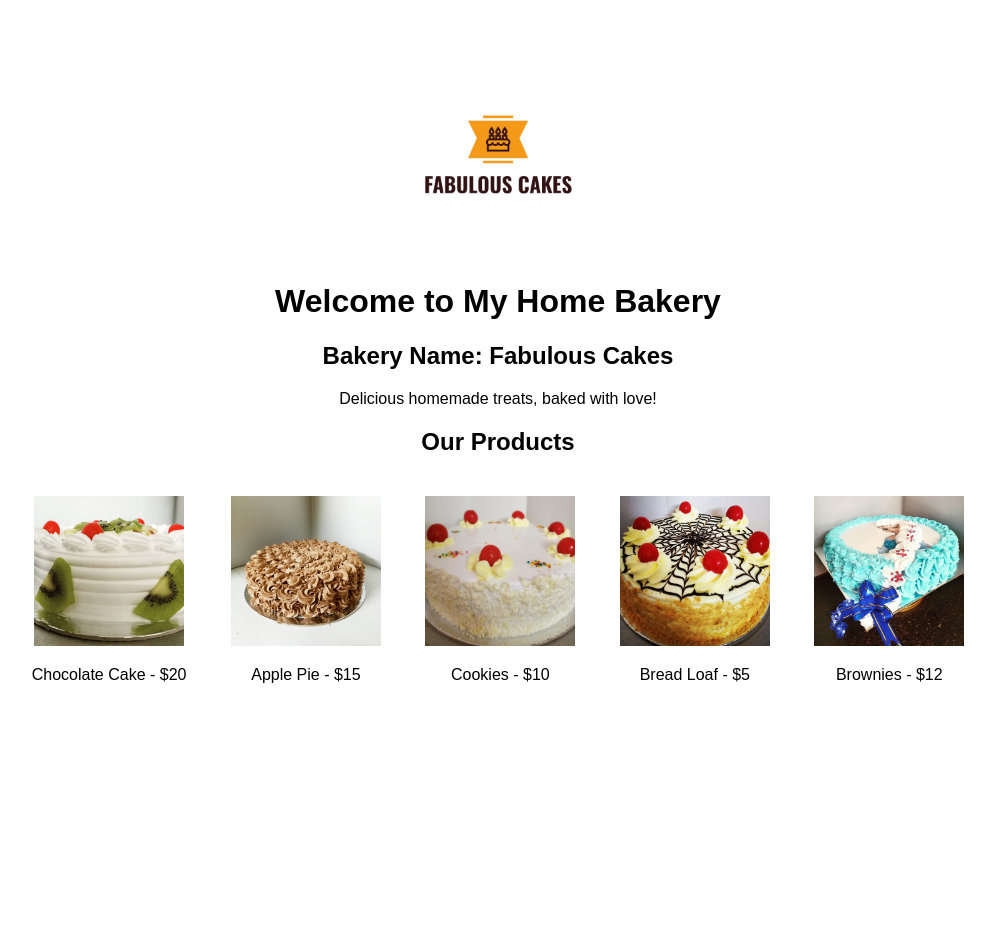
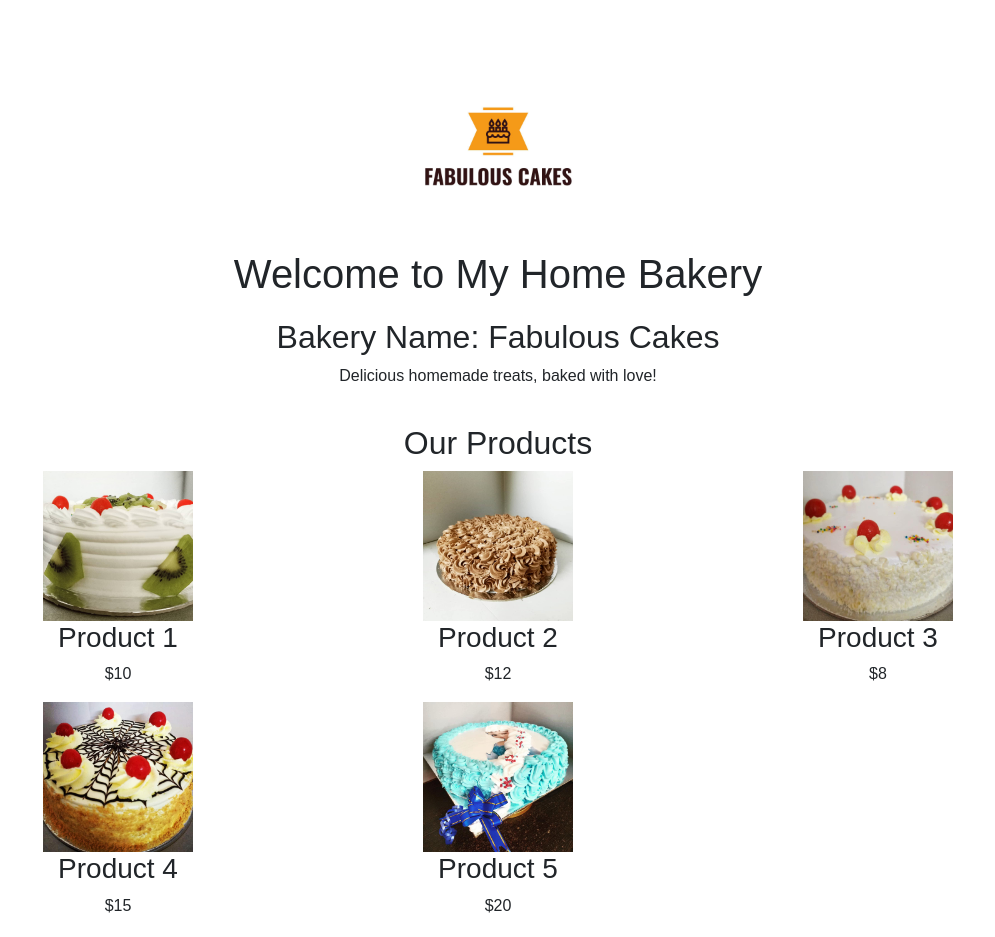
Before and after one commit to kamalkkn/bakery-website, a website: page public/index.html in a window 1280 px wide. Shown: the whole page, without its empty margins (142-1137 px from the left). Before the commit the page ends 800 px from the top, so only its background shows below. Drawn offline with nearby package versions, Linux system fonts and the light colour scheme.

Commit message:
enhanced layout with bootstrap for better responsiveness

```diff
--- a/public/index.html
+++ b/public/index.html
@@ -3,7 +3,9 @@
 <head>
     <meta charset="UTF-8">
     <meta name="viewport" content="width=device-width, initial-scale=1.0">
-    <title>Fabulous Cakes</title>
+    <title>Home Bakery</title>
+    <!-- Bootstrap CSS -->
+    <link href="https://stackpath.bootstrapcdn.com/bootstrap/4.5.2/css/bootstrap.min.css" rel="stylesheet">
     <style>
         body {
             font-family: Arial, sans-serif;
@@ -17,18 +19,6 @@
         h2 {
             margin-top: 20px;
         }
-        ul {
-            list-style-type: none;
-            padding: 0;
-        }
-        li {
-            margin: 10px 0;
-        }
-        .product {
-            display: inline-block;
-            margin: 20px;
-            text-align: center;
-        }
         .product img {
             max-width: 150px;
             height: auto;
@@ -36,33 +26,60 @@
     </style>
 </head>
 <body>
-    <img src="images/logo.png.jpeg" alt="Bakery Logo" style="max-width: 200px; height: auto;">
-    <h1>Welcome to My Home Bakery</h1>
-    <h2>Bakery Name: Fabulous Cakes</h2>
-    <p>Delicious homemade treats, baked with love!</p>
+    <div class="container">
+        <!-- Logo Section -->
+        <div class="row">
+            <div class="col-md-12">
+                <img src="images/logo.png.jpeg" alt="Bakery Logo" class="img-fluid" style="max-width: 200px; height: auto;">
+                <h1>Welcome to My Home Bakery</h1>
+                <h2>Bakery Name: Fabulous Cakes</h2>
+                <p>Delicious homemade treats, baked with love!</p>
+            </div>
+        </div>
 
-    <h2>Our Products</h2>
-    <div class="product-list">
-        <div class="product">
-            <img src="images/product1.png.jpg" alt="Chocolate Cake">
-            <p>Chocolate Cake - $20</p>
+        <!-- Product Section -->
+        <h2>Our Products</h2>
+        <div class="row">
+            <!-- Product 1 -->
+            <div class="col-md-4 product">
+                <img src="images/product1.png.jpg" alt="Product 1" class="img-fluid">
+                <h3>Product 1</h3>
+                <p>$10</p>
+            </div>
+            <!-- Product 2 -->
+            <div class="col-md-4 product">
+                <img src="images/product2.png.jpg" alt="Product 2" class="img-fluid">
+                <h3>Product 2</h3>
+                <p>$12</p>
+            </div>
+            <!-- Product 3 -->
+            <div class="col-md-4 product">
+                <img src="images/product3.png.jpg" alt="Product 3" class="img-fluid">
+                <h3>Product 3</h3>
+                <p>$8</p>
+            </div>
         </div>
-        <div class="product">
-            <img src="images/product2.png.jpg" alt="Apple Pie">
-            <p>Apple Pie - $15</p>
-        </div>
-        <div class="product">
-            <img src="images/product3.png.jpg" alt="Cookies">
-            <p>Cookies - $10</p>
-        </div>
-        <div class="product">
-            <img src="images/product4.png.jpg" alt="Bread Loaf">
-            <p>Bread Loaf - $5</p>
-        </div>
-        <div class="product">
-            <img src="images/product5.png.jpg" alt="Brownies">
-            <p>Brownies - $12</p>
+
+        <!-- Additional Products Section (if any) -->
+        <div class="row">
+            <!-- Product 4 -->
+            <div class="col-md-4 product">
+                <img src="images/product4.png.jpg" alt="Product 4" class="img-fluid">
+                <h3>Product 4</h3>
+                <p>$15</p>
+            </div>
+            <!-- Product 5 -->
+            <div class="col-md-4 product">
+                <img src="images/product5.png.jpg" alt="Product 5" class="img-fluid">
+                <h3>Product 5</h3>
+                <p>$20</p>
+            </div>
         </div>
     </div>
+
+    <!-- Bootstrap JS, Popper.js, and jQuery -->
+    <script src="https://code.jquery.com/jquery-3.5.1.slim.min.js"></script>
+    <script src="https://cdn.jsdelivr.net/npm/@popperjs/core@2.9.3/dist/umd/popper.min.js"></script>
+    <script src="https://stackpath.bootstrapcdn.com/bootstrap/4.5.2/js/bootstrap.min.js"></script>
 </body>
 </html>
```
Also changed, not shown: 1 other file.
